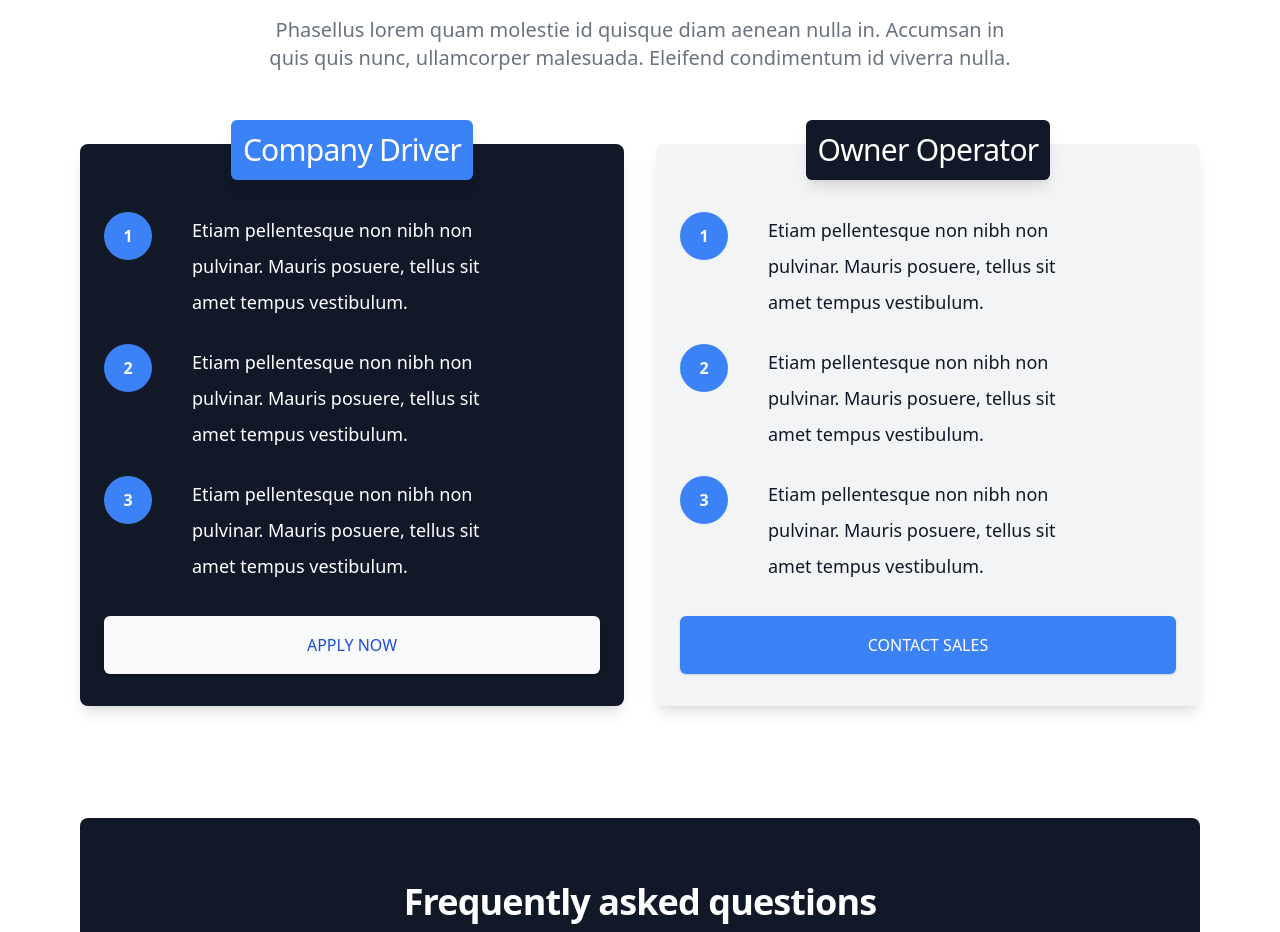
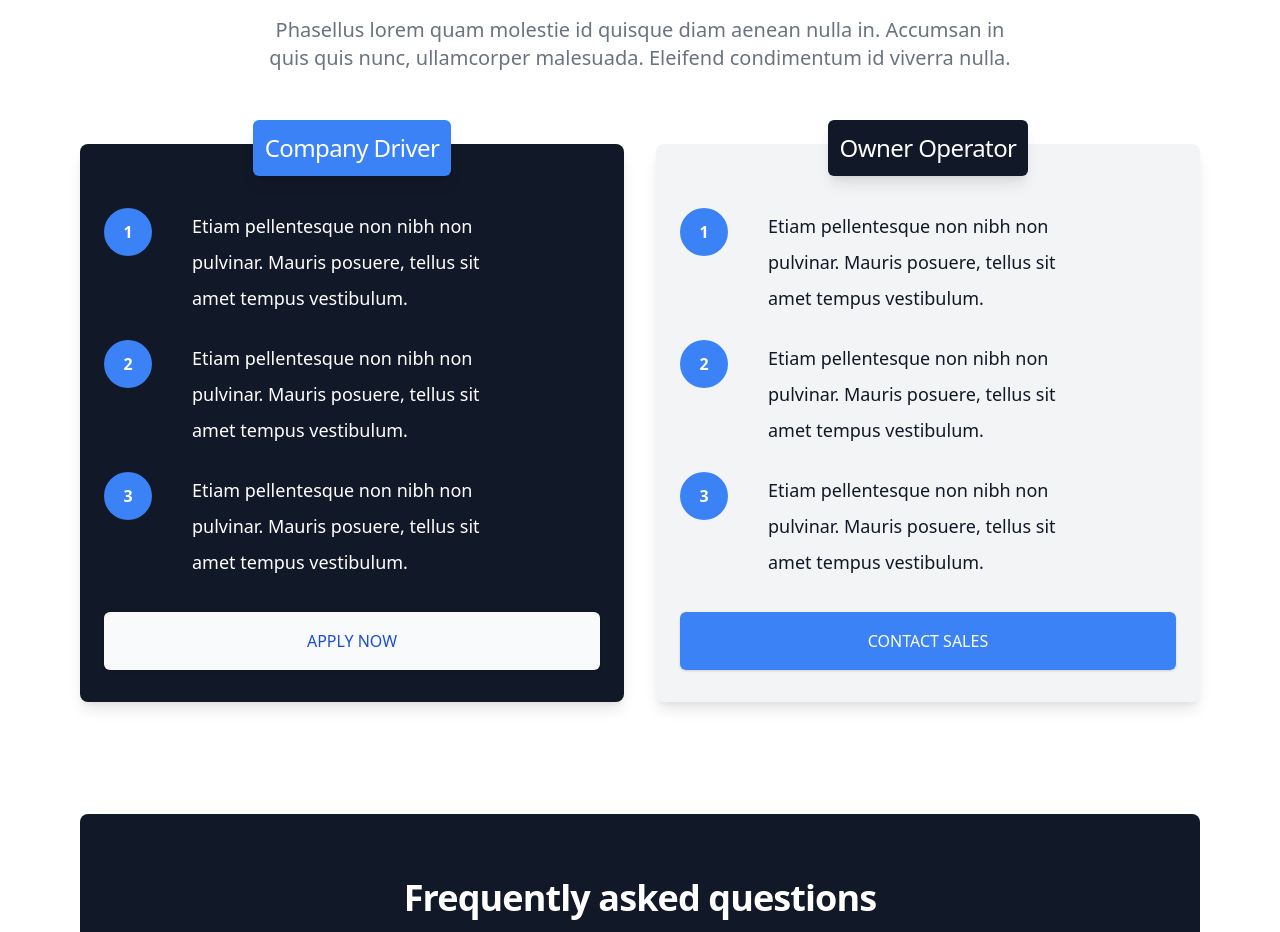
Before and after one commit to salymk/driver-recruitment-landing-page, a Gatsby site: page / in a window 1280 px wide. Shown: the part 3485-4417 px from the top of the page. Built offline with nearby package versions, Linux system fonts and the light colour scheme; Gatsby itself is replaced by a stand-in of ours.

Commit message:
Changed text size

```diff
--- a/src/components/application-process.js
+++ b/src/components/application-process.js
@@ -19,7 +19,7 @@ export const ApplicationProcess = () => (
                 <div className="-mt-6">
                   <div>
                     <span className="inline-flex items-center justify-center p-3 bg-blue-500 rounded-md shadow-lg">
-                      <h3 className="mb-0 text-3xl font-medium text-white tracking-tight">
+                      <h3 className="mb-0 text-2xl font-medium text-white tracking-tight">
                         Company Driver
                       </h3>
                     </span>
@@ -73,7 +73,7 @@ export const ApplicationProcess = () => (
                 <div className="-mt-6">
                   <div>
                     <span className="inline-flex items-center justify-center p-3 bg-gray-900 rounded-md shadow-lg">
-                      <h3 className="mb-0 text-3xl font-medium text-white tracking-tight">
+                      <h3 className="mb-0 text-2xl font-medium text-white tracking-tight">
                         Owner Operator
                       </h3>
                     </span>
```
